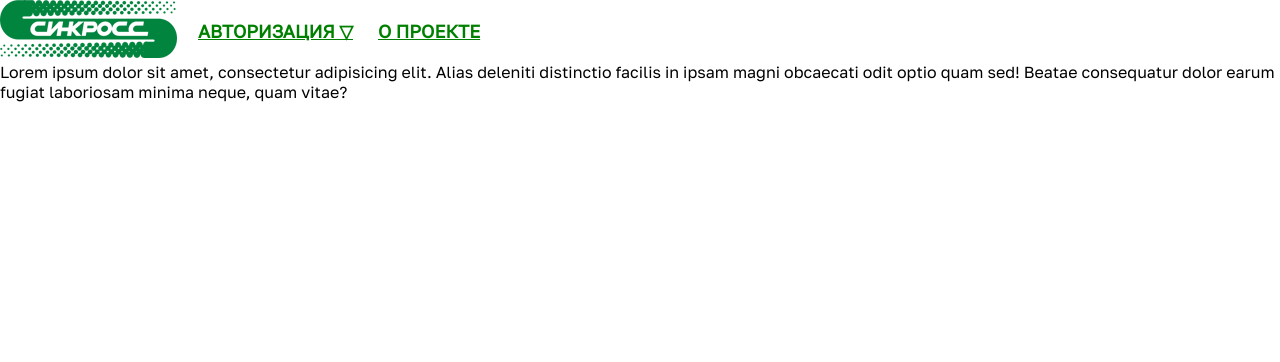
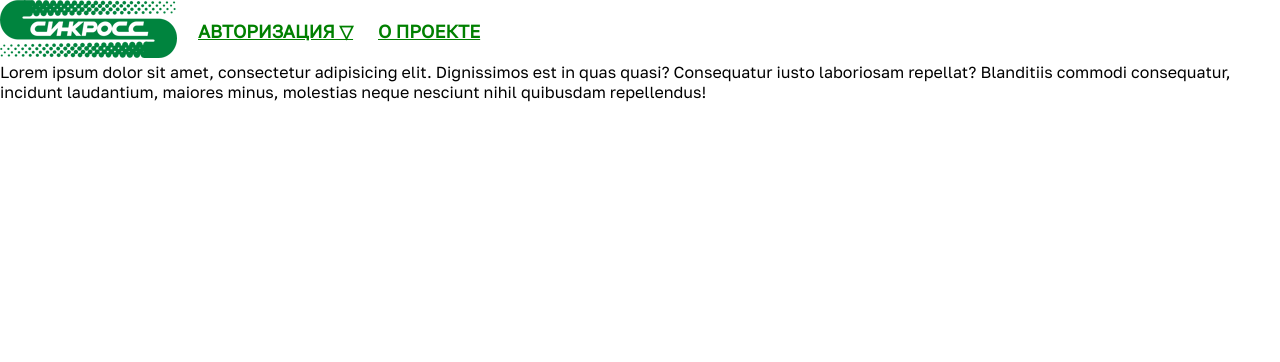
Before and after one commit to ZRomik/spsm, a Django app: page / in a window 1280 px wide. Shown: the top 362 px of the page. Run offline with Django 4.2, Linux system fonts and the light colour scheme.

Commit message:
Обновлен шаблон.

```diff
--- a/core/templates/core/base.html
+++ b/core/templates/core/base.html
@@ -53,6 +53,16 @@
             </ul>
         </nav>
     </header>
-    Lorem ipsum dolor sit amet, consectetur adipisicing elit. Alias deleniti distinctio facilis in ipsam magni obcaecati odit optio quam sed! Beatae consequatur dolor earum fugiat laboriosam minima neque, quam vitae?
+    <div class="page-content">
+        <div class="content-title">
+            {% block content-title %}
+            {% endblock %}
+        </div>
+        <div class="content">
+            {% block content %}
+                Lorem ipsum dolor sit amet, consectetur adipisicing elit. Dignissimos est in quas quasi? Consequatur iusto laboriosam repellat? Blanditiis commodi consequatur, incidunt laudantium, maiores minus, molestias neque nesciunt nihil quibusdam repellendus!
+            {% endblock %}
+        </div>
+    </div>
 </body>
 </html>
```
